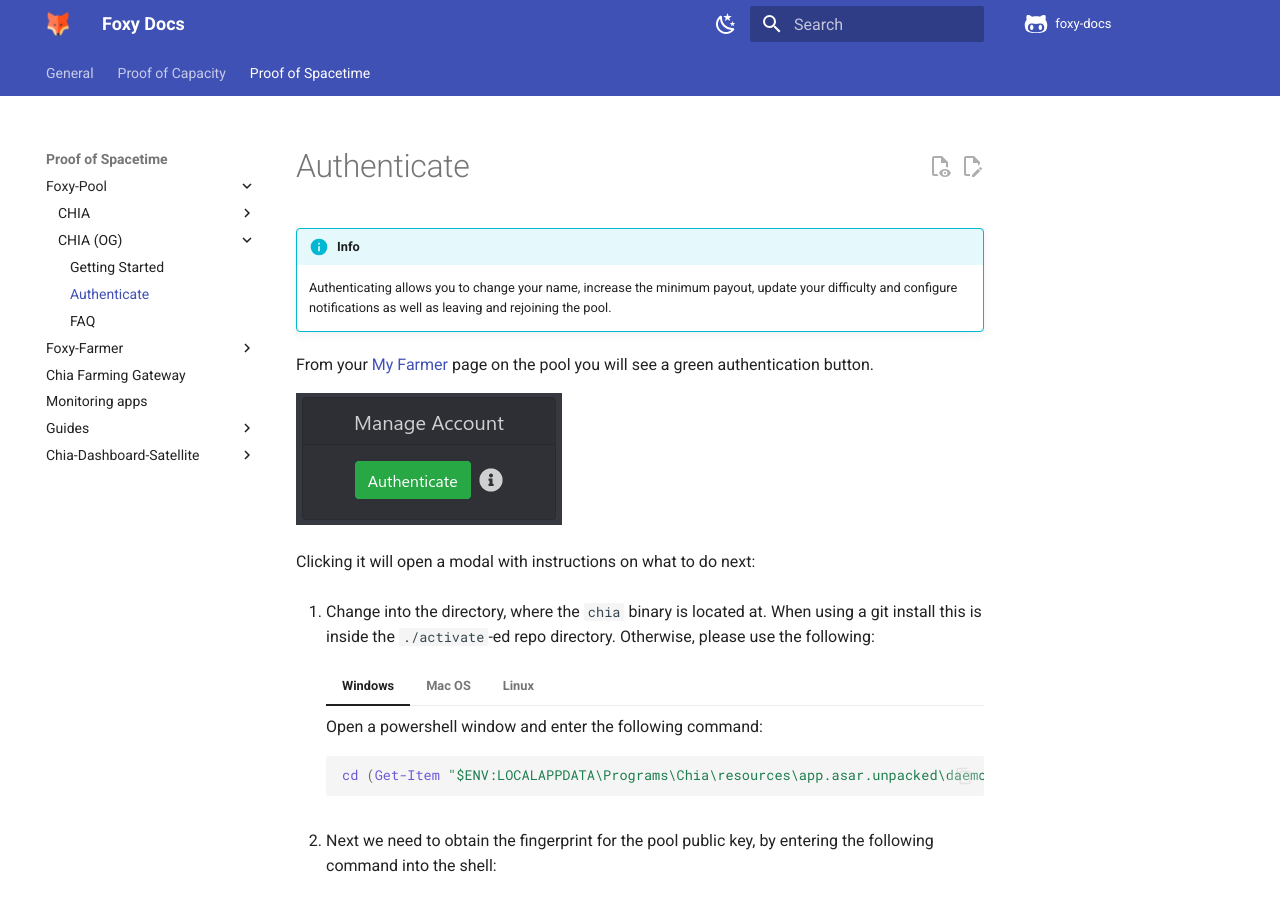
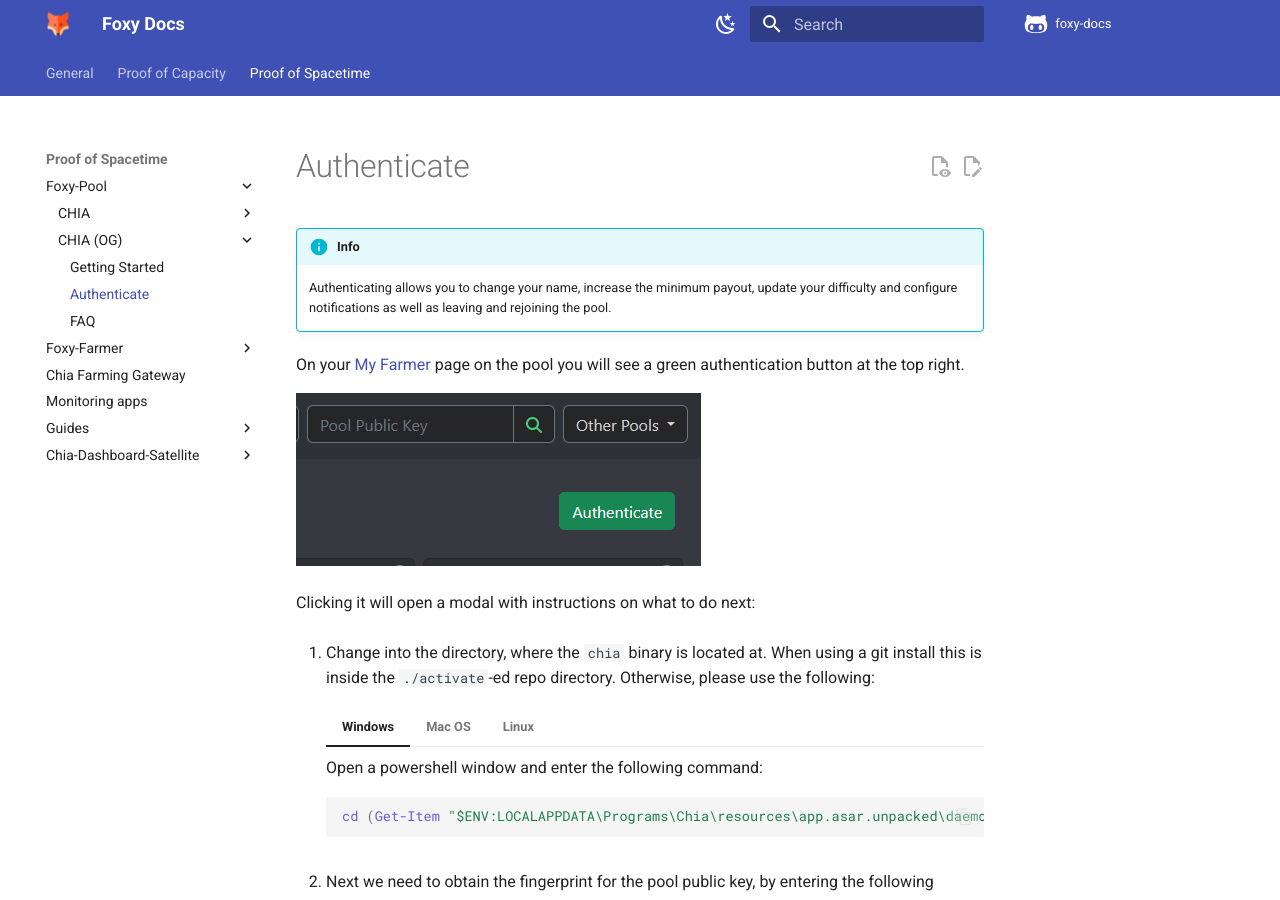
Before and after one commit to foxypool/docs, an MkDocs documentation site: the page built from docs/proof-of-spacetime/foxy-pool/pools/chia-og/authenticate.md, in a window 1280 px wide and 900 px high. Built offline with MkDocs 1.6.1 and Material for MkDocs 9.7.7, drawn with Linux system fonts in a browser that asks for light colours; comment, search, counter and statistics services are not loaded.

Commit message:
Update og auth button example

```diff
--- a/docs/proof-of-spacetime/foxy-pool/pools/chia-og/authenticate.md
+++ b/docs/proof-of-spacetime/foxy-pool/pools/chia-og/authenticate.md
@@ -1,7 +1,7 @@
 !!! info
     Authenticating allows you to change your name, increase the minimum payout, update your difficulty and configure notifications as well as leaving and rejoining the pool.
 
-From your [My Farmer](https://chia-og.foxypool.io/my-farmer){target=_blank} page on the pool you will see a green authentication button.
+On your [My Farmer](https://chia-og.foxypool.io/my-farmer){target=_blank} page on the pool you will see a green authentication button at the top right.
 
 ![og-authentication-button](../../../../assets/img/getting-started/auth-og-account-button.png){ loading=lazy }
 
```
Also changed, not shown: docs/assets/img/getting-started/auth-og-account-button.png.
